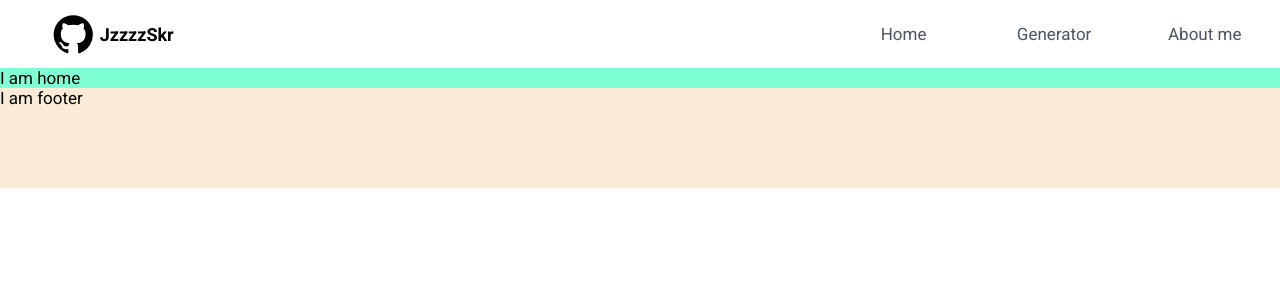
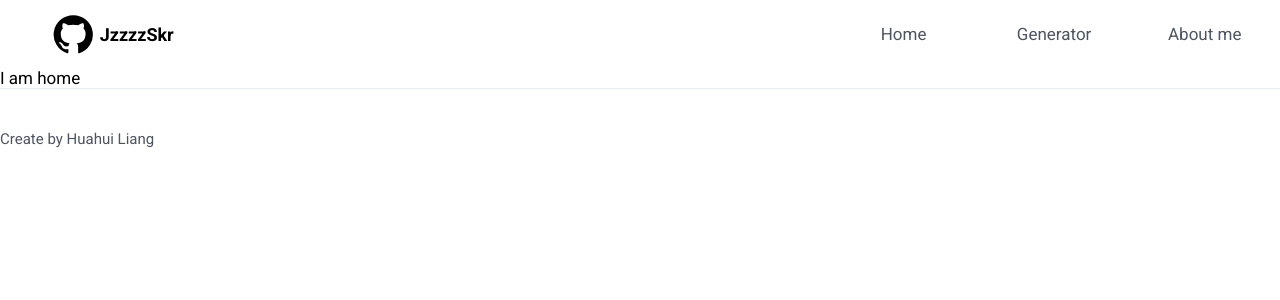
Before and after one commit to JzzzzSkr/music_generater, a Next.js app: page / in a window 1280 px wide. Shown: the top 300 px of the page. Built offline with nearby package versions, Linux system fonts and the light colour scheme.

Commit message:
分割线完成

```diff
--- a/src/app/page.js
+++ b/src/app/page.js
@@ -3,7 +3,7 @@ import './page.scss';
 
 const Page = () => {
     return (
-        <div className='container home-wrpper'>
+        <div className='home-wrpper'>
             I am home
         </div>
     );
--- a/src/app/page.scss
+++ b/src/app/page.scss
@@ -2,5 +2,5 @@
 
 .home-wrpper {
   margin-top: 4em;
-  background-color: aquamarine;
+  // background-color: aquamarine;
 }
--- a/src/components/Footer/footer.jsx
+++ b/src/components/Footer/footer.jsx
@@ -3,7 +3,14 @@ import "./footer.scss";
 import "../common.scss";
 
 const Footer = () => {
-  return <div className="container footer-wrapper">I am footer</div>;
+  return (
+    <div className="container footer-wrapper">
+      <div className="left">
+        <span>Create by Huahui Liang</span>
+      </div>
+      <div className="right"></div>
+    </div>
+  );
 };
 
 export default Footer;
--- a/src/components/Footer/footer.scss
+++ b/src/components/Footer/footer.scss
@@ -1,7 +1,26 @@
-.footer-wrapper{
-    width: 100%;
-    height: 100px;
-    background-color: antiquewhite;
+.footer-wrapper {
+  width: 100%;
+  height: 100px;
+  //   background-color: antiquewhite;
+  border-top: 1px solid #e7ecf3;
 
+  display: flex;
+  justify-content: center;
+  align-items: center;
 
+  .left {
+    flex: 1;
+    // background-color: antiquewhite;
+
+    font-size: 15px;
+    color: #4d5562;
+  }
+
+  .right {
+    flex: 1;
+    // background-color: ghostwhite;
+    color: #4d5562;
+    display: flex;
+    justify-content: right;
+  }
 }
```
